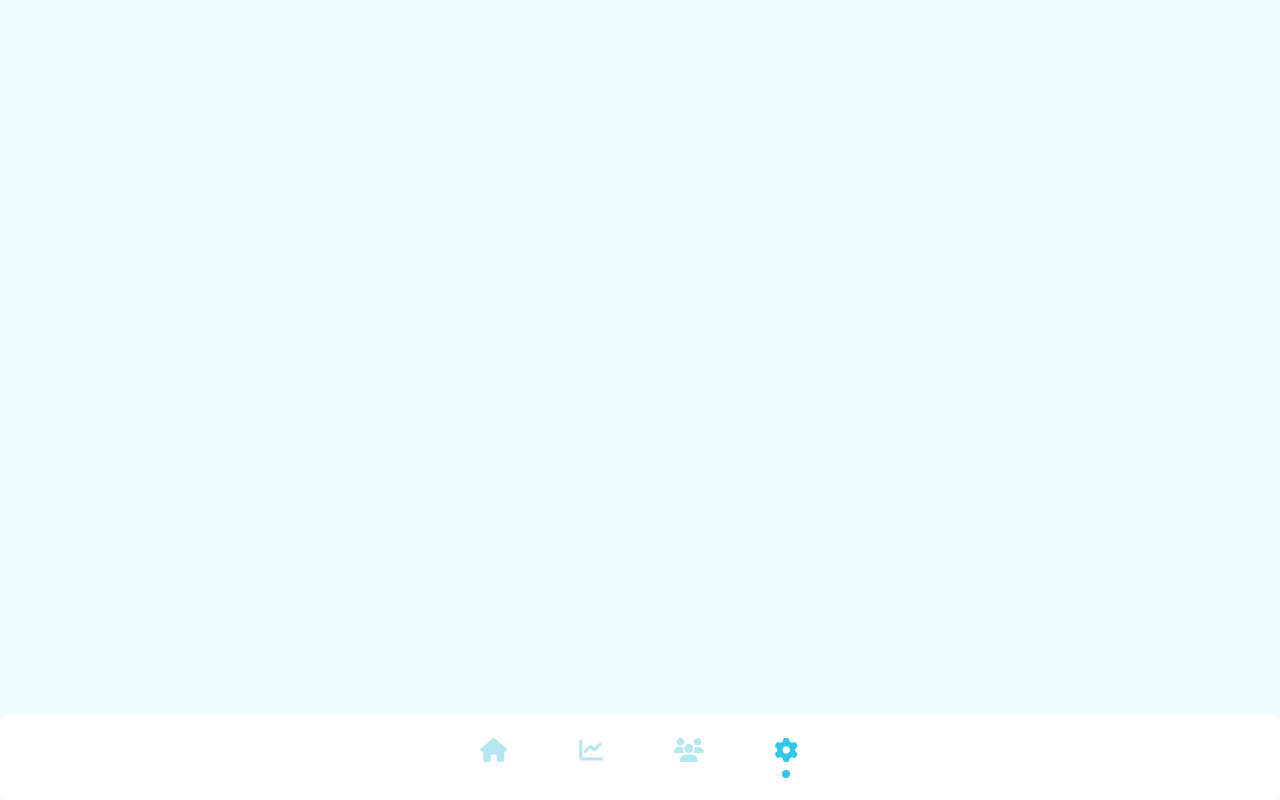
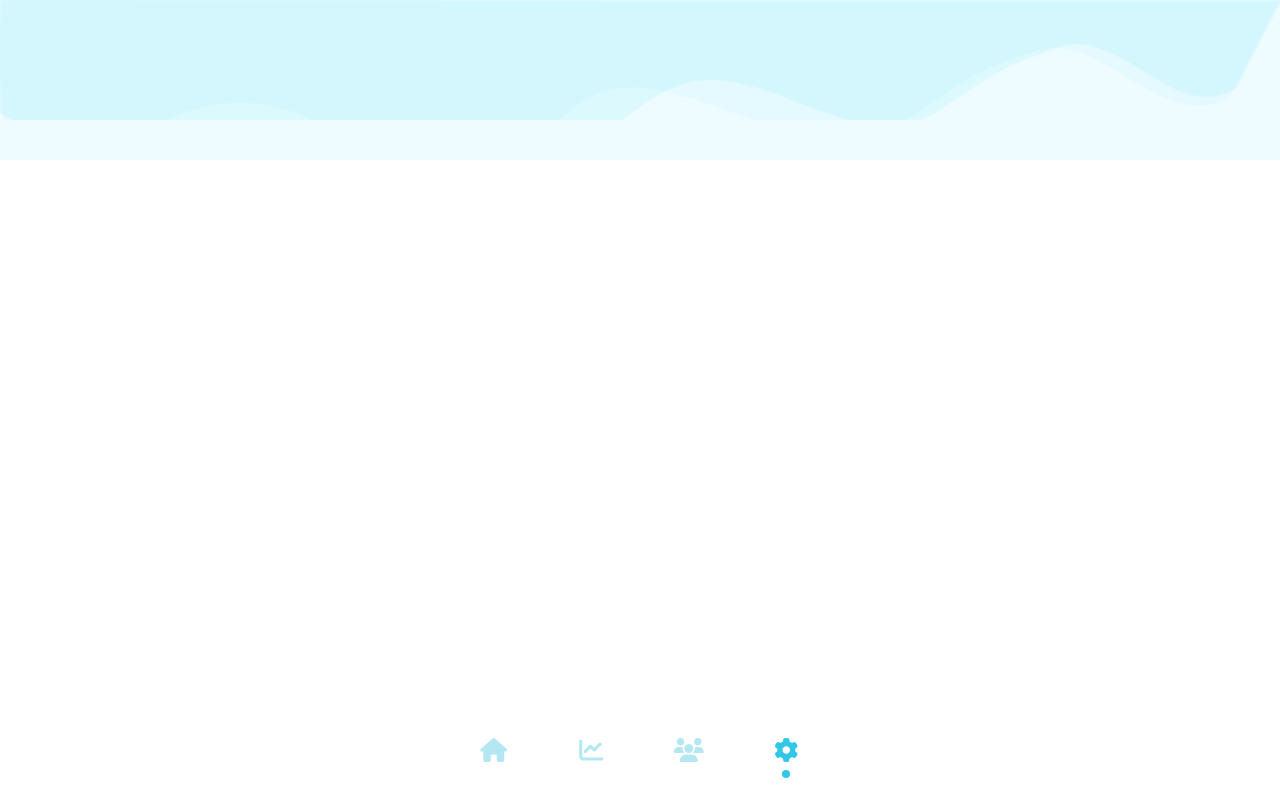
Before and after one commit to Chinguush/klklk, a Next.js app: page /settings in a window 1280 px wide. Built offline with nearby package versions, Linux system fonts and the light colour scheme.

Commit message:
zarim ymig ni ynzlav

```diff
--- a/components/layout.js
+++ b/components/layout.js
@@ -1,11 +1,43 @@
 import React from "react"
 import Navbar from "./navbar"
+import { useRouter } from "next/router";
 
 const Layout = ({children}) => {
+    const router = useRouter()
+    const list = '.list';
+    const isActive = (r) => {
+        if(r === router.pathname)
+           return " hide"
+        else
+            return ""
+    }
     return (
-        <div>
+        <div className="container">
             {children}
             <Navbar></Navbar>
+            <div>
+                <div className="header">
+                    <div className="header1">
+                    </div>
+                    <div className={"logocont" + isActive('/settings')}>
+                        <div className="logo">
+                        </div>
+                    </div>
+                </div>
+                <div className={"negcont" + isActive('/settings')}>
+                    <div className="neg">
+                        <div className="neg1">
+                            <div className="neg11">
+                                ₮ 3'500'000
+                            </div>
+                            <div className="neg12">
+                            </div>
+                        </div>
+                        <div className="neg2">
+                        </div>
+                    </div>
+                </div>
+            </div>
         </div>
     )
 }
--- a/pages/settings.js
+++ b/pages/settings.js
@@ -2,6 +2,8 @@ import React from 'react'
 
 export default function settings() {
   return (
-    <div></div>
+    <div  className='main'>
+      <div className="bodyOfSettings"></div>
+    </div>
   )
 }
--- a/styles/globals.css
+++ b/styles/globals.css
@@ -11,6 +11,12 @@ body {
   background-color:#EEFCFF;
 }
 
+.container{
+  display: table;
+  margin: 0;
+  padding: 0;
+}
+/* navbar code starts*/
 .navigation {
   width: 100vw;
   height: 86px;
@@ -77,6 +83,8 @@ body {
   display: block;
 }
 
+/* navbar code ends and main layout starts*/
+
 .header1 {
   background-image: url(./Vector91.png), url(./Vector10.png);
   width: 100vw;
@@ -89,6 +97,7 @@ body {
   width: 100vw;
   justify-content: center;
   display: flex;
+  display: none;
 }
 
 .logo {
@@ -103,7 +112,7 @@ body {
 
 }
 
-.header {
+.header{
   height: 20vh;
   justify-content: center;
   width: 100vw;
@@ -120,9 +129,18 @@ body {
   align-items: center;
 }
 
-.negcont {
+.negcont.hide {
   width: 100vw;
   height: 20vh;
   display: flex;
   justify-content: center;
+  display: none;
 }
+
+/* main layout ends and settings css starts*/
+.main{
+  display: table-footer-group;
+  width: 100%;
+  height: 80vh;
+  background-color: #fff;
+}
```
Also changed, not shown: pages/index.js (+24 -23 lines), images/Home.png (deleted).
